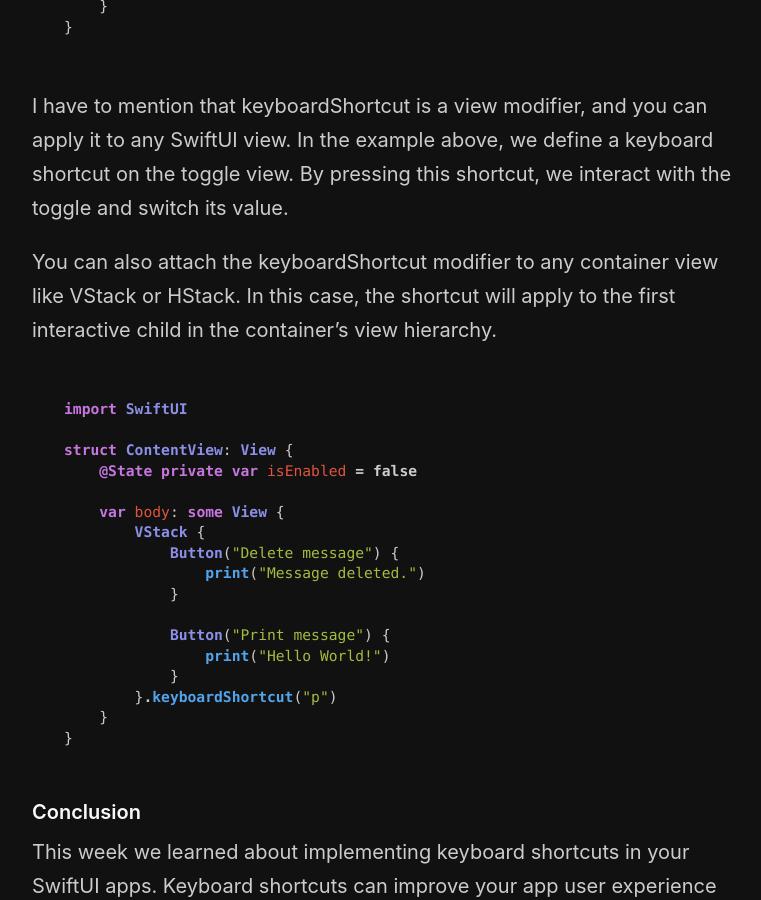
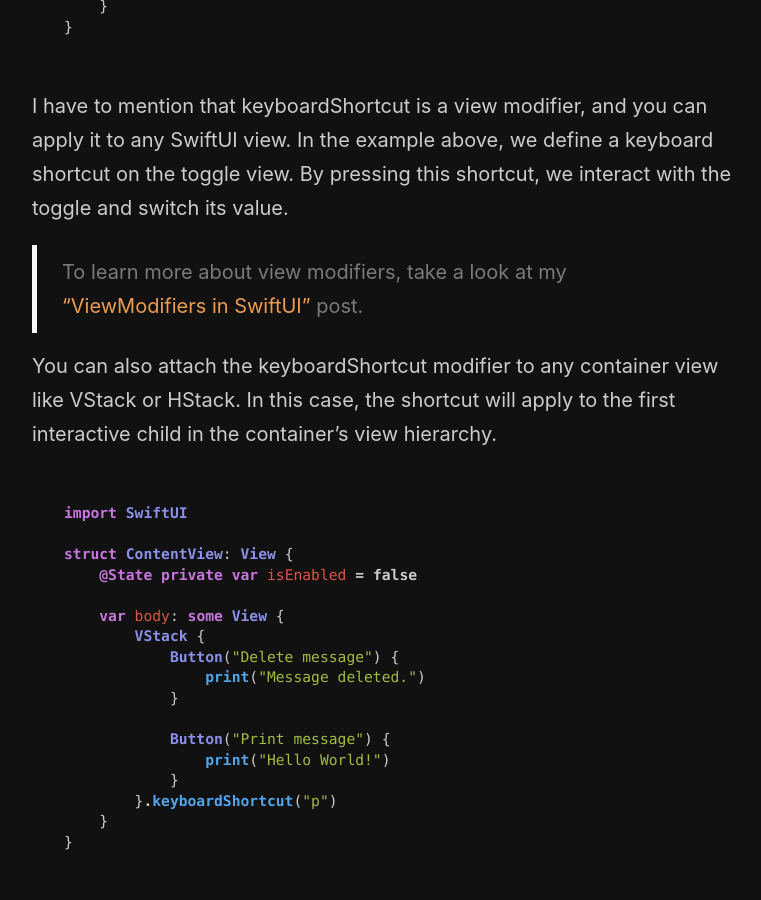
Before and after one commit to mecid/mecid.github.io, a Jekyll site: the page built from _posts/2020-11-17-keyboard-shortcuts-in-swiftui.md, in a window 1280 px wide and 900 px high, scrolled down 1785 px. Shown: the whole window, without its empty margins (258-1019 px from the left). Built offline with Jekyll 4.4.1, drawn with Linux system fonts in a browser that asks for light colours.

Commit message:
view modifiers post reference added

````diff
--- a/_posts/2020-11-17-keyboard-shortcuts-in-swiftui.md
+++ b/_posts/2020-11-17-keyboard-shortcuts-in-swiftui.md
@@ -45,6 +45,8 @@ struct ContentView: View {
 
 I have to mention that keyboardShortcut is a view modifier, and you can apply it to any SwiftUI view. In the example above, we define a keyboard shortcut on the toggle view. By pressing this shortcut, we interact with the toggle and switch its value.
 
+> To learn more about view modifiers, take a look at my ["ViewModifiers in SwiftUI"](/2019/08/07/viewmodifiers-in-swiftui/) post.
+
 You can also attach the keyboardShortcut modifier to any container view like VStack or HStack. In this case, the shortcut will apply to the first interactive child in the container's view hierarchy.
 
 ```swift
````
